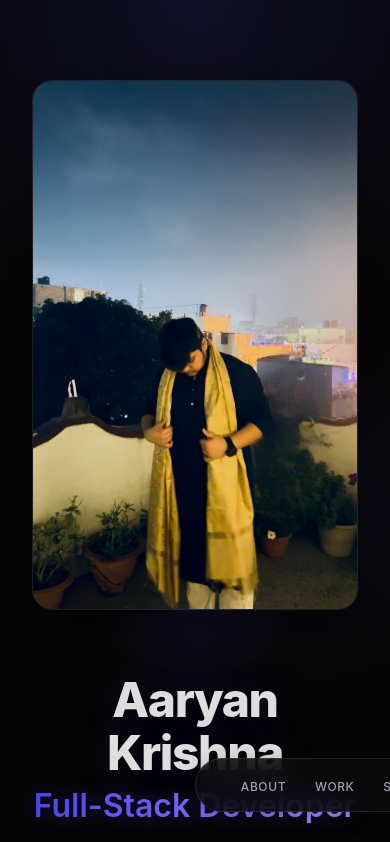
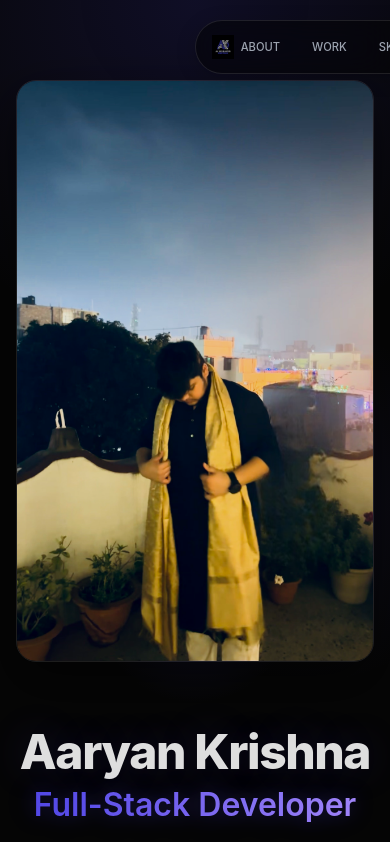
Before and after one commit to aaryan-codes56/portfolio, a React (Vite) app: page / in a window 390 px wide. Shown: the top 842 px of the page. Built offline with nearby package versions, Linux system fonts and the light colour scheme.

Commit message:
Fix: Ensure mobile navbar visibility and improve responsive spacing

```diff
--- a/src/components/Navbar/Navbar.css
+++ b/src/components/Navbar/Navbar.css
@@ -91,28 +91,48 @@
 
 @media (max-width: 768px) {
     .navbar {
-        top: auto;
-        bottom: 2rem;
-        width: auto;
-        padding: 0.3rem 0.4rem;
+        top: 20px;
+        bottom: auto;
+        width: 85%;
+        max-width: 400px;
+        padding: 0.3rem 1rem;
+        background: rgba(5, 5, 5, 0.65);
         border: 1px solid rgba(255, 255, 255, 0.1);
-        background: rgba(10, 10, 10, 0.8);
+        z-index: 9999;
     }
 
     .navbar-container {
-        gap: 0.8rem;
-        padding-left: 0.8rem;
+        gap: 0;
+        padding: 0;
+        justify-content: space-between;
+        width: 100%;
     }
 
     .nav-text {
-        font-size: 0.75rem;
+        display: none;
     }
 
     .logo img {
-        height: 28px !important;
+        height: 24px !important;
+    }
+
+    .nav-links {
+        gap: 1.2rem;
     }
 
     .nav-links li {
-        padding: 0.4rem 0.8rem;
+        padding: 0.4rem;
+    }
+
+    /* Show icons or abbreviated text on mobile?
+       For now, let's keep text but make it smaller
+       or simpler. Actually, hiding text and showing
+       small pills might be confusing without icons.
+       Let's keep text but very small.
+    */
+    .nav-text {
+        display: block;
+        font-size: 0.7rem;
+        letter-spacing: 0;
     }
 }
--- a/src/styles/global.css
+++ b/src/styles/global.css
@@ -59,6 +59,12 @@
     padding: 0 var(--spacing-md);
 }
 
+@media (max-width: 768px) {
+    .container {
+        padding: 0 var(--spacing-sm);
+    }
+}
+
 .section {
     padding: var(--spacing-xl) 0;
 }
```
